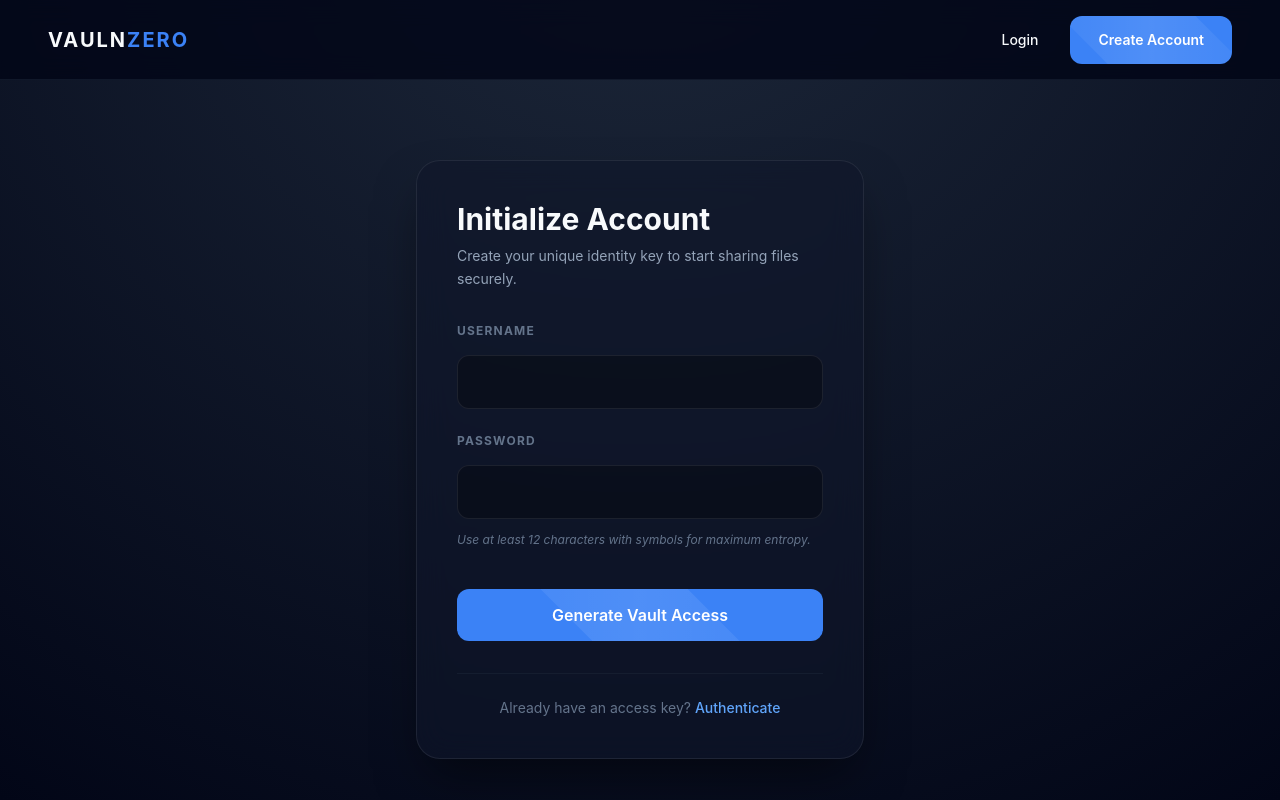
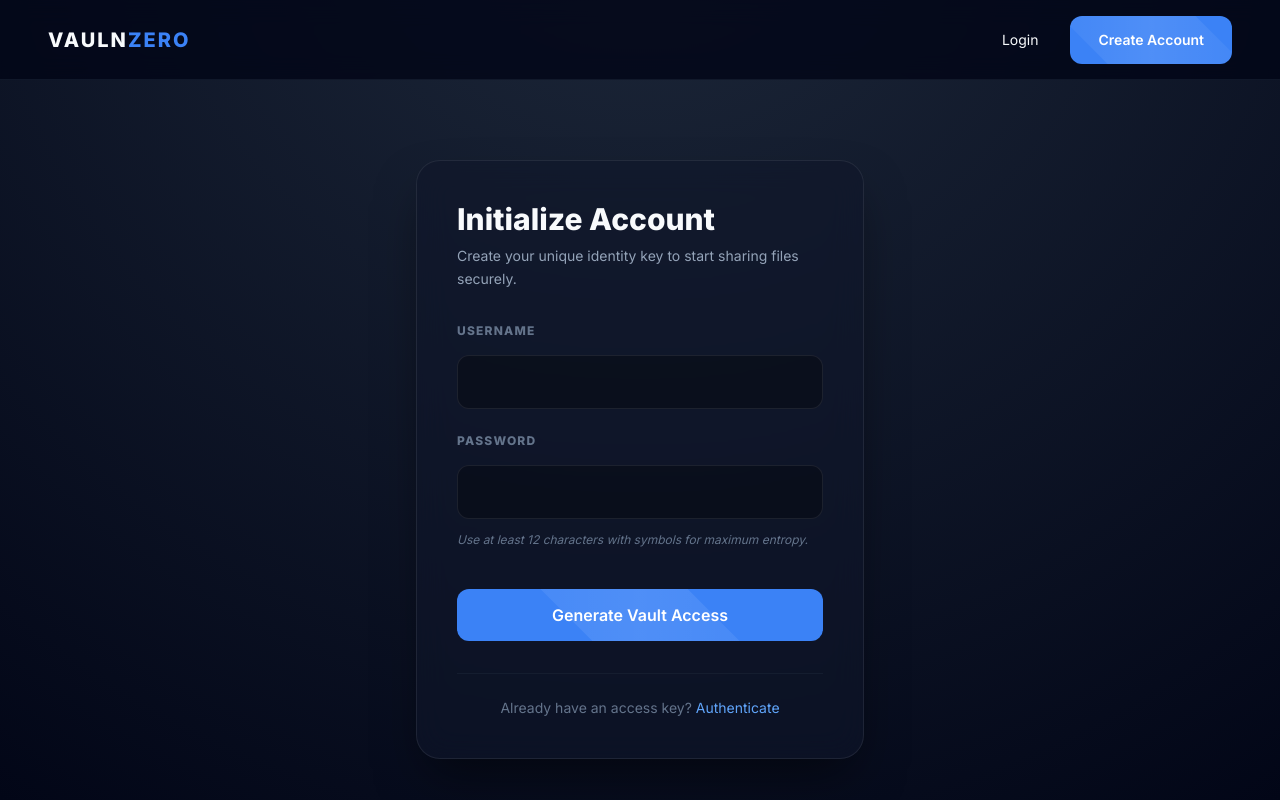
Before and after one commit to sealeo234/ICT-2213-Crypto-Project, a Flask app: page /register in a window 1280 px wide. Run offline with Flask 3, Linux system fonts and the light colour scheme; some libraries are stand-ins or nearby versions.

Commit message:
Uncomment font import and update font-family
Kok Seng (110326 0102)

```diff
--- a/static/css/style.css
+++ b/static/css/style.css
@@ -2,7 +2,7 @@
     Theme: Deep Space / Electric Blue
 */
 
-/* @import url('https://fonts.googleapis.com/css2?family=Inter:wght@300;400;600;800&display=swap'); */
+@import url('https://fonts.googleapis.com/css2?family=Inter:wght@300;400;600;800&display=swap');
 
 
 
@@ -37,8 +37,7 @@ body {
     background: var(--bg-dark);
     background-image: var(--bg-gradient);
     color: var(--text-primary);
-    /* font-family: 'Inter', sans-serif; */
-    font-family: 'Inter', system-ui, -apple-system, sans-serif;
+    font-family: 'Inter', sans-serif;
     line-height: 1.6;
     min-height: 100vh;
     overflow-x: hidden;
```
